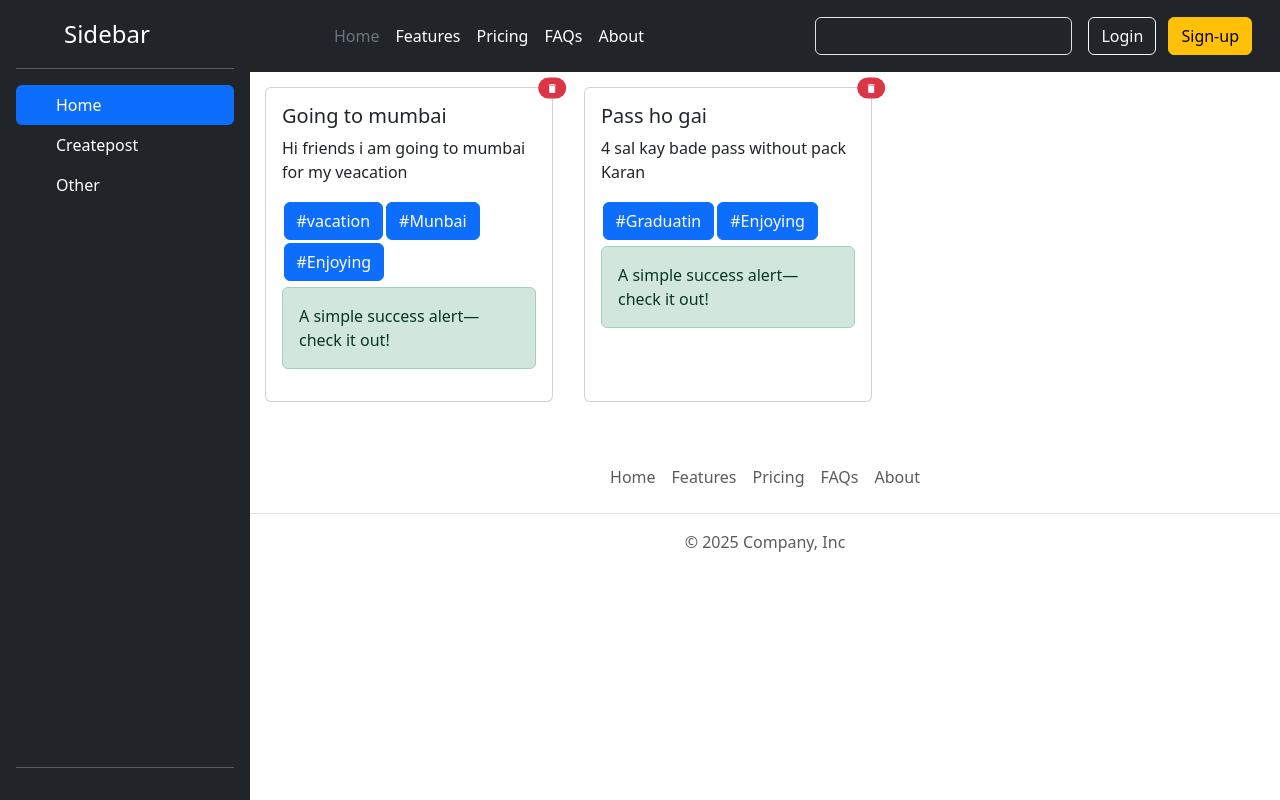
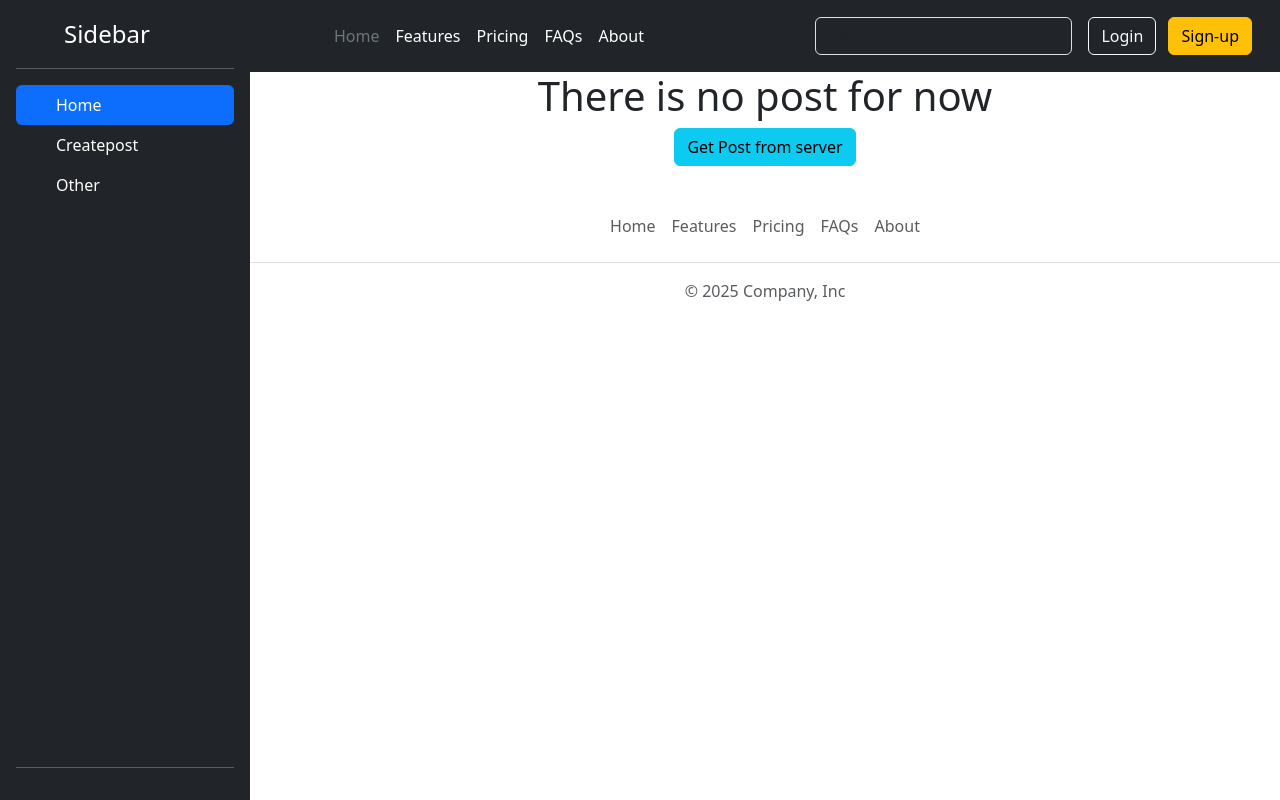
Before and after one commit to Kj4-cloud/React_Proj, a React (Vite) app in the folder Projects/Social-media/: page / in a window 1280 px wide. Built offline with nearby package versions, Linux system fonts and the light colour scheme.

Commit message:
ADDED the data from dummy server to show the posts

```diff
--- a/Projects/Social-media/src/Store/posts-list-store.jsx
+++ b/Projects/Social-media/src/Store/posts-list-store.jsx
@@ -6,6 +6,8 @@ const DEFAULT_CONTEXT = {
   postList: [],
   addPost: () => {},
   deletePost: () => {},
+  dispatchPostList:()=>{},
+  addInitialPost:()=>{},
 };
 
 export const PostListContext = createContext(DEFAULT_CONTEXT);
@@ -17,9 +19,15 @@ const postListReducer = (currPostList, action) => {
     newPostList = currPostList.filter(
       (post) => post.id !== action.payload.postId,
     );
-  } else {
-    if (action.type === "ADD_POST") {
+  }
+
+  else if(action.type === "ADD_POST"){
       newPostList = [action.payload, ...currPostList];
+  }
+
+  else{
+    if(action.type === "ADD_INITIAL_POSTS"){
+        newPostList = action.payload.posts
     }
   }
 
@@ -29,8 +37,7 @@ const postListReducer = (currPostList, action) => {
 const PostListProvider = ({ children }) => {
   const [selectedTab, setSelectedTab] = useState("Home");
   const [postList, dispatchPostList] = useReducer(
-    postListReducer,
-    DEFAULT_POST_LIST,
+    postListReducer,[],
   );
   const addPost = (Userid, Title, Body, Reactions, Tags, ID_Random) => {
     dispatchPostList({
@@ -45,6 +52,18 @@ const PostListProvider = ({ children }) => {
       },
     });
   };
+
+
+    const addInitialPost = (posts) => {
+    dispatchPostList({
+      type: "ADD_INITIAL_POSTS",
+      payload: {
+            posts
+      },
+    });
+  };
+
+
 
   const deletePost = (postId) => {
     dispatchPostList({
@@ -63,6 +82,8 @@ const PostListProvider = ({ children }) => {
         addPost,
         deletePost,
         postList,
+        dispatchPostList,
+        addInitialPost
       }}
     >
       {children}
@@ -70,24 +91,4 @@ const PostListProvider = ({ children }) => {
   );
 };
 
-const DEFAULT_POST_LIST = [
-  {
-    id: "1",
-    title: "Going to mumbai",
-    body: "Hi friends i am going to mumbai for my veacation",
-    reactions: 0,
-    userID: "user_9",
-    tags: ["vacation", "Munbai", "Enjoying"],
-  },
-
-  {
-    id: "9",
-    title: "Pass ho gai",
-    body: "4 sal kay bade pass without pack Karan ",
-    reactions: 15,
-    userID: "user_9",
-    tags: ["Graduatin", "Enjoying"],
-  },
-];
-
 export { PostListProvider };
--- a/Projects/Social-media/src/components/PostList.jsx
+++ b/Projects/Social-media/src/components/PostList.jsx
@@ -1,11 +1,26 @@
 import { Post } from "./Post";
 import { useContext } from "react";
 import {PostListContext} from "../Store/posts-list-store"
+import { Welcome } from "./WelcomeMessage";
 
 
 export const PostList = () => {
-  const {postList} = useContext(PostListContext)
+  const {postList,addInitialPost} = useContext(PostListContext);
+
+  const handleGetPostsClick=()=>{
+    fetch('https://dummyjson.com/posts')
+    .then(res => res.json())
+    .then(data=>{
+      addInitialPost(data.posts);
+    });
+  }
+
   return (
+
+  <>
+
+  { postList.length === 0 && (<Welcome handleGetPosts={handleGetPostsClick} ></Welcome>)}
+
      <div className="Posts_Grid">
     {postList.map((post)=>  (<Post
     key={post.id}
@@ -17,5 +32,7 @@ export const PostList = () => {
      />))}
 
    </div>
+
+   </>
   );
 };
--- /dev/null
+++ b/Projects/Social-media/src/components/WelcomeMessage.jsx
@@ -0,0 +1,11 @@
+export const Welcome = ({handleGetPosts}) => {
+  return (
+    <center>
+      <h1>There is no post for now</h1>
+      <button type="button" className="btn btn-info"
+       onClick={handleGetPosts}>
+        Get Post from server
+      </button>
+    </center>
+  );
+};
```
Also changed, not shown: Projects/Social-media/src/components/Post.jsx (+10 -9 lines).
